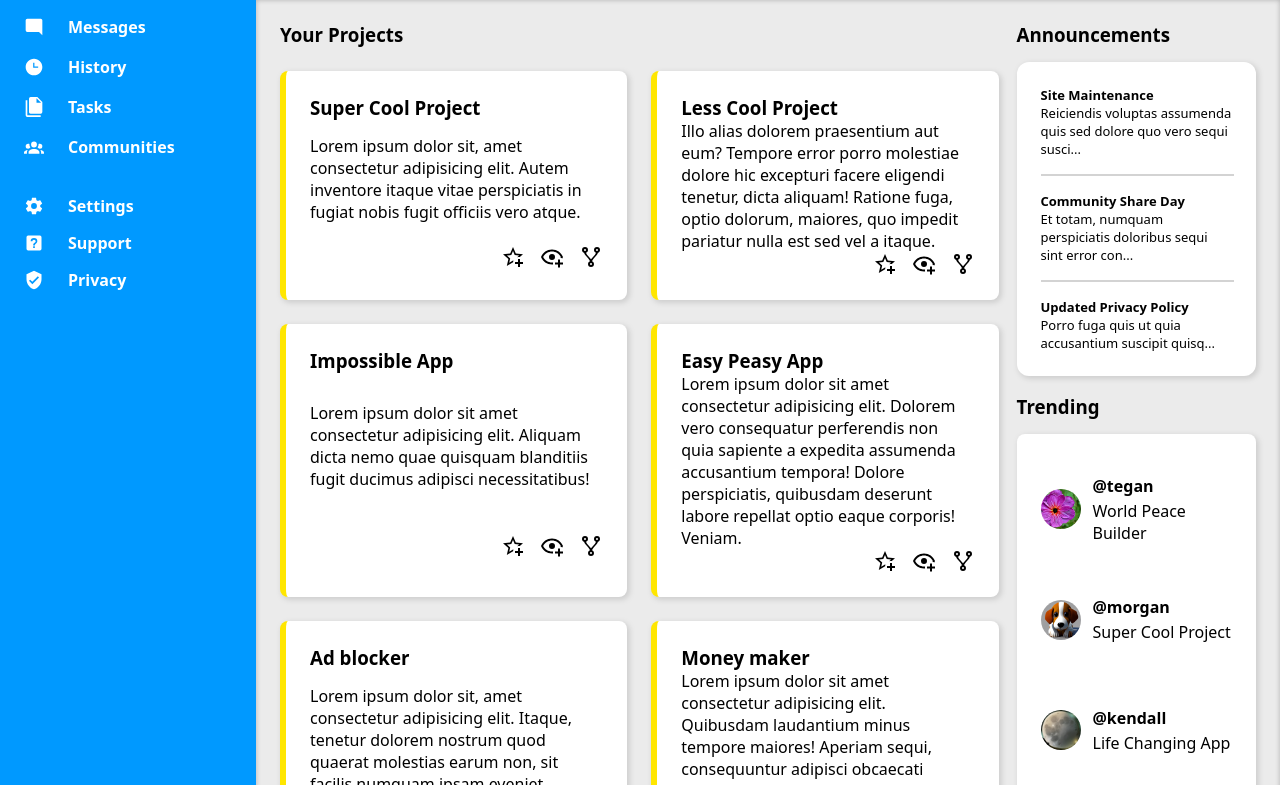
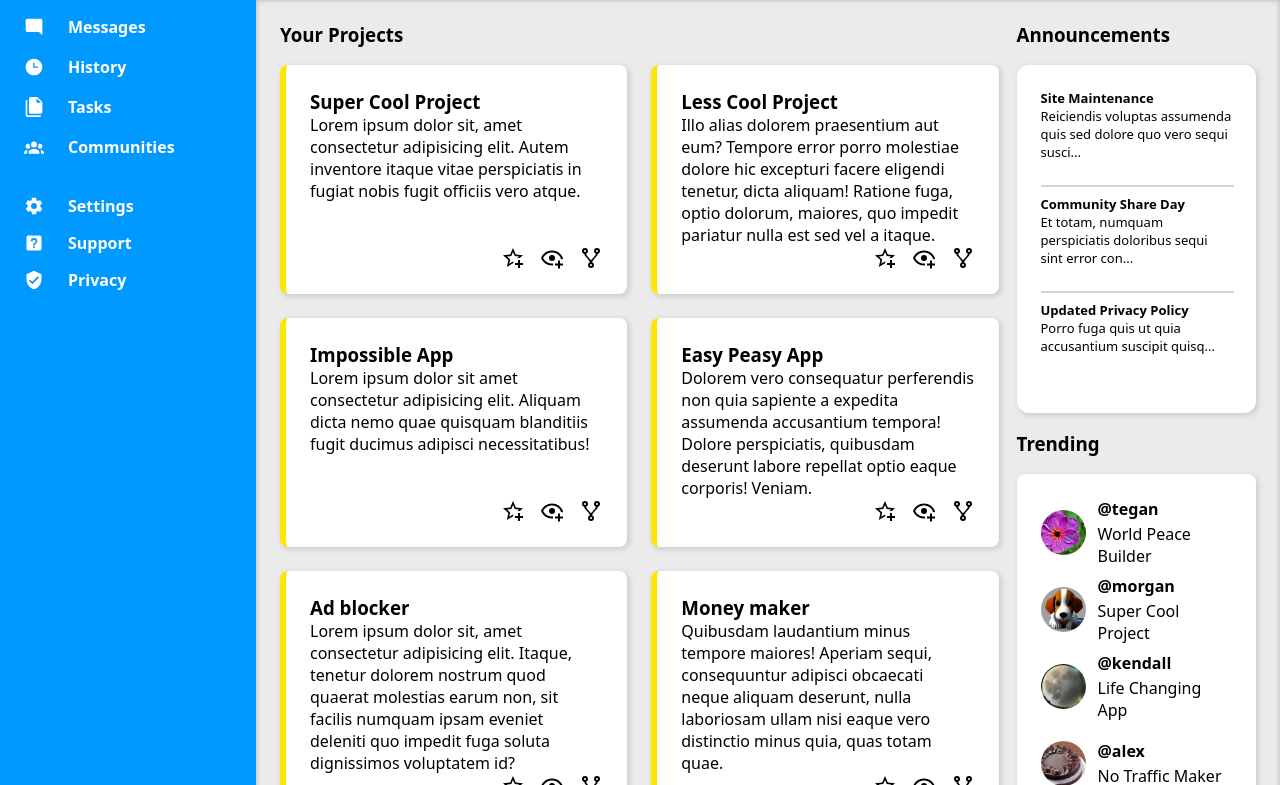
Before and after one commit to climaxmba/Admin-Dashboard, a plain HTML site: page index.html in a window 1280 px wide. Shown: the part 167-952 px from the top of the page. Drawn offline with Linux system fonts and the light colour scheme.

Commit message:
Modify grids for accuracy

```diff
--- a/index.html
+++ b/index.html
@@ -90,8 +90,8 @@
     </div>
 
     <div id="main-content">
-        <div>
-            <h3>Your Projects</h3>
+        <h3 class="main-headers">Your Projects</h3>
+        <div id="projects">
             <div class="project-container">
                 <h3>Super Cool Project</h3>
                 <p>Lorem ipsum dolor sit, amet consectetur adipisicing elit. Autem inventore itaque vitae perspiciatis in fugiat nobis fugit officiis vero atque.</p>
@@ -124,7 +124,7 @@
 
             <div class="project-container">
                 <h3>Easy Peasy App</h3>
-                <p>Lorem ipsum dolor sit amet consectetur adipisicing elit. Dolorem vero consequatur perferendis non quia sapiente a expedita assumenda accusantium tempora! Dolore perspiciatis, quibusdam deserunt labore repellat optio eaque corporis! Veniam.</p>
+                <p>Dolorem vero consequatur perferendis non quia sapiente a expedita assumenda accusantium tempora! Dolore perspiciatis, quibusdam deserunt labore repellat optio eaque corporis! Veniam.</p>
                 <div class="project-actions-container">
                     <svg xmlns="http://www.w3.org/2000/svg" viewBox="0 0 24 24"><path d="M5.8 21L7.4 14L2 9.2L9.2 8.6L12 2L14.8 8.6L22 9.2L18.8 12H18C17.3 12 16.6 12.1 15.9 12.4L18.1 10.5L13.7 10.1L12 6.1L10.3 10.1L5.9 10.5L9.2 13.4L8.2 17.7L12 15.4L12.5 15.7C12.3 16.2 12.1 16.8 12.1 17.3L5.8 21M17 14V17H14V19H17V22H19V19H22V17H19V14H17Z" /></svg>
                     <svg xmlns="http://www.w3.org/2000/svg" viewBox="0 0 24 24"><path d="M12,4.5C7,4.5 2.73,7.61 1,12C2.73,16.39 7,19.5 12,19.5C12.36,19.5 12.72,19.5 13.08,19.45C13.03,19.13 13,18.82 13,18.5C13,18.14 13.04,17.78 13.1,17.42C12.74,17.46 12.37,17.5 12,17.5C8.24,17.5 4.83,15.36 3.18,12C4.83,8.64 8.24,6.5 12,6.5C15.76,6.5 19.17,8.64 20.82,12C20.7,12.24 20.56,12.45 20.43,12.68C21.09,12.84 21.72,13.11 22.29,13.5C22.56,13 22.8,12.5 23,12C21.27,7.61 17,4.5 12,4.5M12,9A3,3 0 0,0 9,12A3,3 0 0,0 12,15A3,3 0 0,0 15,12A3,3 0 0,0 12,9M18,14.5V17.5H15V19.5H18V22.5H20V19.5H23V17.5H20V14.5H18Z" /></svg>
@@ -144,7 +144,7 @@
 
             <div class="project-container">
                 <h3>Money maker</h3>
-                <p>Lorem ipsum dolor sit amet consectetur adipisicing elit. Quibusdam laudantium minus tempore maiores! Aperiam sequi, consequuntur adipisci obcaecati neque aliquam deserunt, nulla laboriosam ullam nisi eaque vero distinctio minus quia, quas totam quae.</p>
+                <p>Quibusdam laudantium minus tempore maiores! Aperiam sequi, consequuntur adipisci obcaecati neque aliquam deserunt, nulla laboriosam ullam nisi eaque vero distinctio minus quia, quas totam quae.</p>
                 <div class="project-actions-container">
                     <svg xmlns="http://www.w3.org/2000/svg" viewBox="0 0 24 24"><path d="M5.8 21L7.4 14L2 9.2L9.2 8.6L12 2L14.8 8.6L22 9.2L18.8 12H18C17.3 12 16.6 12.1 15.9 12.4L18.1 10.5L13.7 10.1L12 6.1L10.3 10.1L5.9 10.5L9.2 13.4L8.2 17.7L12 15.4L12.5 15.7C12.3 16.2 12.1 16.8 12.1 17.3L5.8 21M17 14V17H14V19H17V22H19V19H22V17H19V14H17Z" /></svg>
                     <svg xmlns="http://www.w3.org/2000/svg" viewBox="0 0 24 24"><path d="M12,4.5C7,4.5 2.73,7.61 1,12C2.73,16.39 7,19.5 12,19.5C12.36,19.5 12.72,19.5 13.08,19.45C13.03,19.13 13,18.82 13,18.5C13,18.14 13.04,17.78 13.1,17.42C12.74,17.46 12.37,17.5 12,17.5C8.24,17.5 4.83,15.36 3.18,12C4.83,8.64 8.24,6.5 12,6.5C15.76,6.5 19.17,8.64 20.82,12C20.7,12.24 20.56,12.45 20.43,12.68C21.09,12.84 21.72,13.11 22.29,13.5C22.56,13 22.8,12.5 23,12C21.27,7.61 17,4.5 12,4.5M12,9A3,3 0 0,0 9,12A3,3 0 0,0 12,15A3,3 0 0,0 15,12A3,3 0 0,0 12,9M18,14.5V17.5H15V19.5H18V22.5H20V19.5H23V17.5H20V14.5H18Z" /></svg>
@@ -153,23 +153,19 @@
             </div>
         </div>
 
-        <div>
-            <h3>Announcements</h3>
+        <h3 class="main-headers">Announcements</h3>
+        <div id="announcements">
             <div>
                 <div class="announcement-container">
                     <h4>Site Maintenance</h4>
                     <p>Reiciendis voluptas assumenda quis sed dolore quo vero sequi susci...</p>
                 </div>
-
                 <hr>
-
                 <div class="announcement-container">
                     <h4>Community Share Day</h4>
                     <p>Et totam, numquam perspiciatis doloribus sequi sint error con...</p>
                 </div>
-
                 <hr>
-
                 <div class="announcement-container">
                     <h4>Updated Privacy Policy</h4>
                     <p>Porro fuga quis ut quia accusantium suscipit
@@ -178,8 +174,8 @@
             </div>
         </div>
 
-        <div>
-            <h3>Trending</h3>
+        <h3 class="main-headers">Trending</h3>
+        <div id="trending">
             <div id="trending-content-container">
                 <div>
                     <img src="img/p1.jpg" alt="a1">
--- a/style.css
+++ b/style.css
@@ -120,18 +120,16 @@ body {
     background-color: var(--mainbg);
     display: grid;
     gap: 18px;
-    grid-template: auto 1fr / 3fr 1fr;
+    grid-template: auto 1fr auto 1fr / 3fr 1fr;
     padding: var(--main-padding);
     box-shadow: inset 0 2px 5px 0 #00000040;
 }
-#main-content > div:first-child {
-    grid-row-start: span 2;
+#projects {
+    grid-row: 2 / -1;
+    grid-column: 1 / 2;
     display: grid;
     gap: 24px;
     grid-template-columns: repeat(auto-fit, minmax(250px, 1fr));
-}
-#main-content > div:first-child > h3 {
-    grid-column: 1 / -1;
 }
 .project-container {
     background-color: white;
@@ -139,14 +137,14 @@ body {
     border-left: 6px solid var(--yellow-shade);
     border-radius: var(--regular-radius);
     display: grid;
-    grid-template-rows: repeat(3, auto);
+    grid-template-rows: auto auto 1fr;
     box-shadow: var(--main-shadow);
 }
 .project-actions-container {
     display: grid;
     grid-template-columns: repeat(3, auto);
     gap: 15px;
-    align-items: center;
+    align-items: end;
     justify-content: end;
 }
 #main-content h3,
@@ -154,17 +152,19 @@ body {
 #main-content p {
     margin: 0;
 }
-#main-content > div:nth-child(2) {
-    display: grid;
-    grid-template-rows: 40px 1fr;
-}
-#main-content > div:nth-child(2) > div {
+#announcements {
+    grid-row: 2 / 3;
+    grid-column: 2 / -1;
     background-color: white;
     border-radius: 12px;
     padding: var(--main-padding);
     display: grid;
     gap: 8px;
     box-shadow: var(--main-shadow);
+}
+#announcements > div {
+    display: grid;
+    grid-template-rows: 1fr auto 1fr auto 1fr;
 }
 #main-content hr {
     border: 1px solid lightgrey;
@@ -176,11 +176,15 @@ body {
 .announcement-container {
     text-overflow: ellipsis;
 }
-
-#main-content > div:last-child {
+#announcements + h3 {
+    grid-row: 3 / 4;
+    grid-column: 2 / -1;
+}
+#trending {
+    grid-row: 4 / -1;
+    grid-column: 2 / -1;
     display: grid;
     gap: 15px;
-    grid-template-rows: auto 1fr;
 }
 #trending-content-container {
     background-color: white;
@@ -241,5 +245,5 @@ img[alt="a2"],
 img[alt="a3"],
 img[alt="a4"] {
     grid-row-start: span 2;
-    height: 40px;
+    height: 45px;
 }
```
